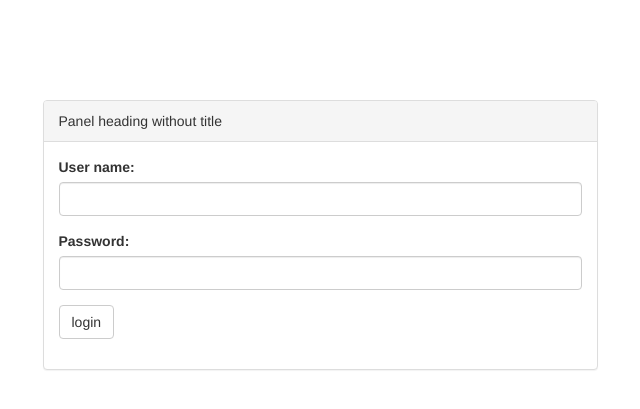
After one commit to geosoco/oso_coding, a Django app: page /login/ in a window 1280 px wide. The commit adds this page. Shown: the top 409 px of the page, without its empty margins (335-975 px from the left). Run offline with Django 3.2, Linux system fonts and the light colour scheme; parts of the project's set-up code (start-up, migrations or seed data) failed here and were passed over; some libraries are stand-ins or nearby versions.

Commit message:
have default login template and fix some css for no keys. also set default login character.

```diff
--- /dev/null
+++ b/base/templates/registration/login.html
@@ -0,0 +1,39 @@
+{% extends "base.html" %}
+
+{% block page_content %}
+
+
+
+	<div class="container">
+		<div class="row">
+			<div class="col-md-6 col-md-offset-3">
+				<div class="panel panel-default login-panel">
+					<div class="panel-heading">Panel heading without title</div>
+					<div class="panel-body">
+						{% if form.errors %}
+							<p class="error">Sorry, that's not a valid username or password</p>
+						{% endif %}
+
+						<form action="" method="post">
+							{% csrf_token %}
+							<div class="form-group">
+								<label for="username">User name:</label>
+								<input type="text" name="username" value="" id="username" class="form-control">
+							</div>
+							<div class="form-group">
+							<label for="password">Password:</label>
+							<input type="password" name="password" value="" id="password" class="form-control">
+							</div>
+
+							<div class="form-group">
+								<input type="submit" value="login" class="btn btn-default" />
+								<input type="hidden" name="next" value="{{ next|escape }}" />
+							</div>
+						</form>
+					</div>
+				</div>
+			</div>
+		</div>
+	</div>
+
+{% endblock %}
--- a/coding/static/coding/css/default.css
+++ b/coding/static/coding/css/default.css
@@ -6,9 +6,13 @@ ul.styleless { list-style: none; list-style-position: inside; padding-left: 0;}
 #page-body, #page-body .row { min-height: 100%; height: 100%;}
 #left-sidebar { background: #333; color: #eee; min-height: 100%; position: fixed;}
 
+
+.login-panel { margin-top: 100px;}
+
 .code-sidebar-link { min-height:60px; font-size: 12px; margin-bottom: 50px;}
 .code-sidebar-link a:link, .code-sidebar-link a:visited, .code-sidebar-link a { color: #eee; text-decoration: none; }
 .code-sidebar-link a:hover, .code-sidebar-link a:active { color: #fff; text-decoration: underline; }
+
 
 
 /* code list */
--- a/oso_coding/settings/base.py
+++ b/oso_coding/settings/base.py
@@ -88,6 +88,7 @@ USE_L10N = True
 
 USE_TZ = True
 
+LOGIN_REDIRECT_URL = "/coding/"
 
 # Static files (CSS, JavaScript, Images)
 # https://docs.djangoproject.com/en/1.8/howto/static-files/
```
